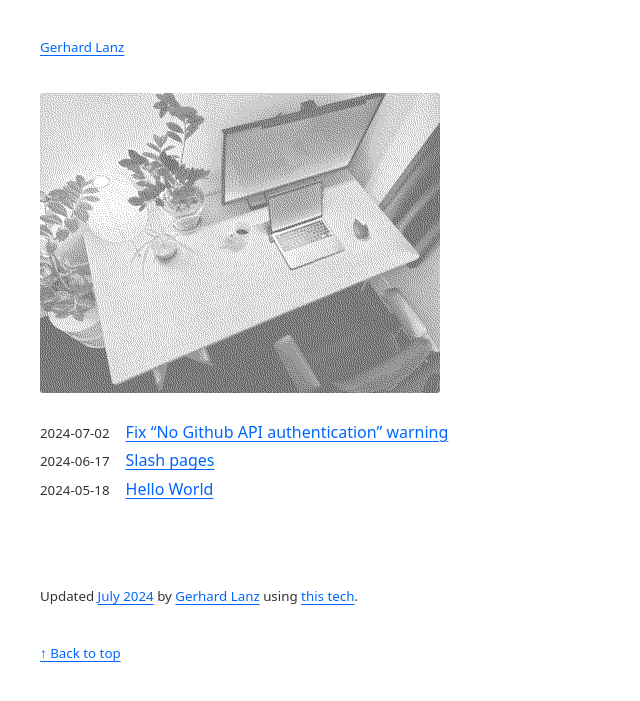
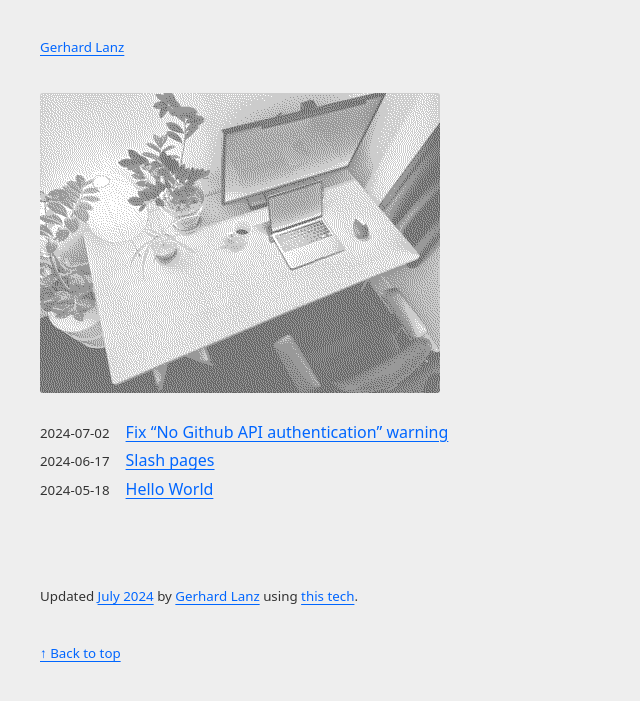
Before and after one commit to gerhardlanz/gerhardla.nz, a Jekyll site: the page built from README.md, in a window 1280 px wide. Shown: the top 701 px of the page, without its empty margins (0-640 px from the left). Built offline with Jekyll 4.4.1, drawn with Linux system fonts in a browser that asks for light colours; Markdown is read by kramdown in place of the engine named in the settings.

Commit message:
chore: update default.html background color for improved readability

```diff
--- a/_layouts/default.html
+++ b/_layouts/default.html
@@ -9,7 +9,7 @@
 
         body {
             color: light-dark(#333, #EEE);
-            background-color: light-dark();
+            background-color: light-dark(#EEE, #111);
             font: 100%/1.8 system-ui, sans-serif
         }
 
```
